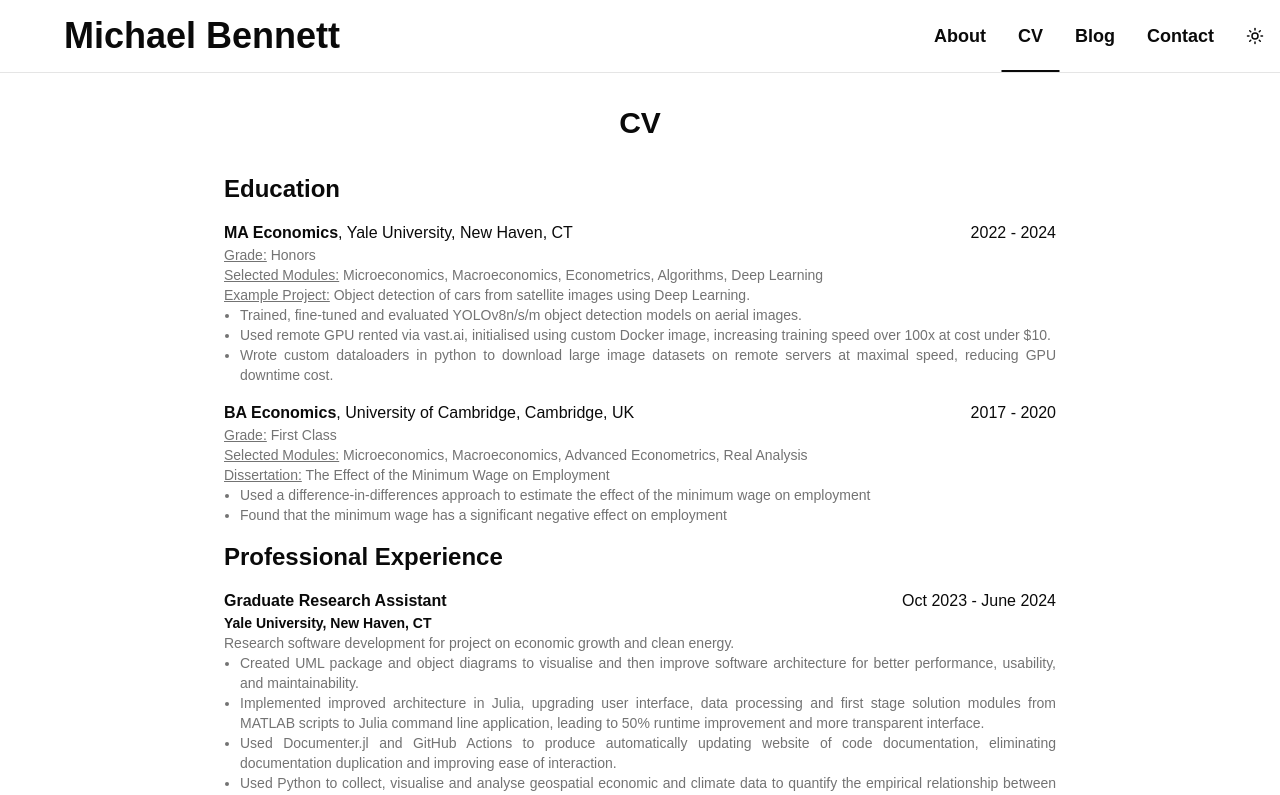
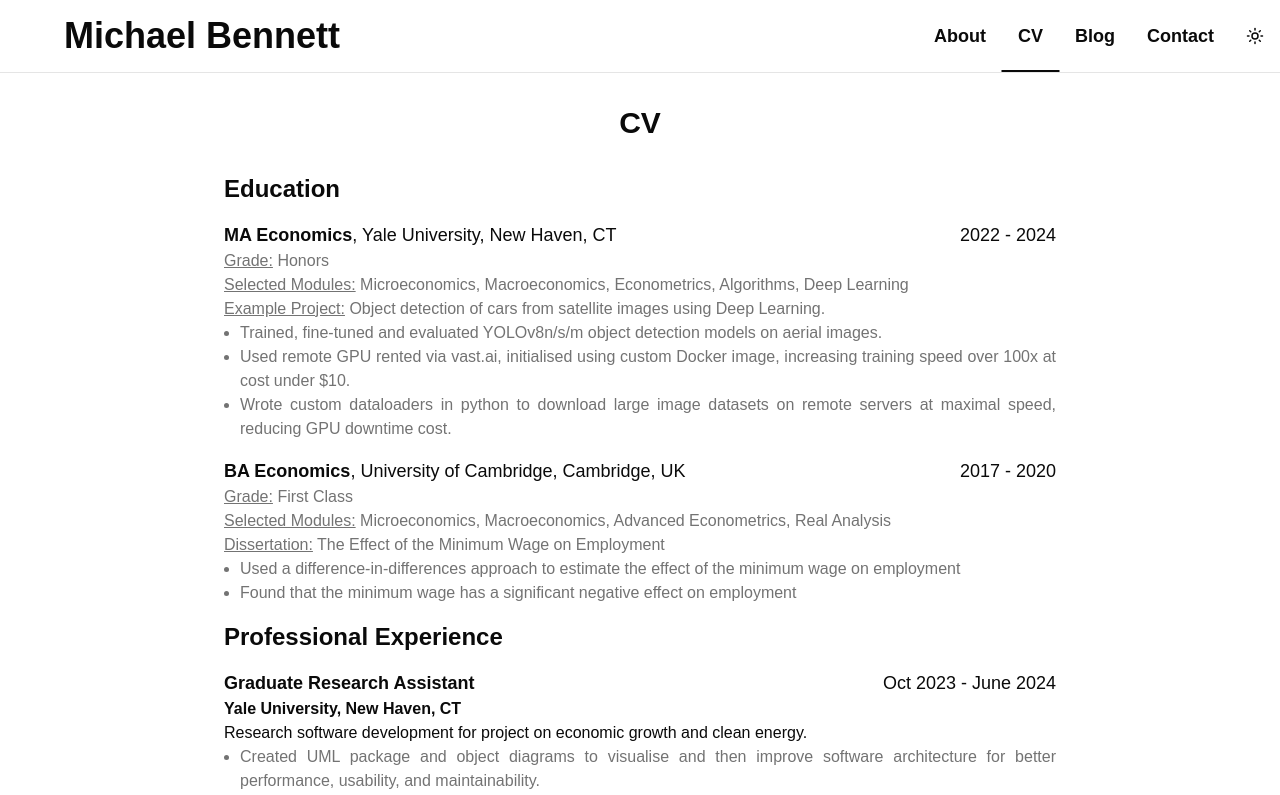
Before and after one commit to michaelbennett99/michaeldabennett.com, a Next.js app: page /cv in a window 1280 px wide. Shown: the top 795 px of the page. Built offline with nearby package versions, Linux system fonts and the light colour scheme.

Commit message:
change card formatting

```diff
--- a/src/app/cv/_components/bullets.tsx
+++ b/src/app/cv/_components/bullets.tsx
@@ -1,6 +1,10 @@
-export default function Bullets({ bullets }: { bullets: React.ReactNode[] }) {
+import { cn } from "@/lib/utils";
+
+export default function Bullets(
+  { bullets, className }: { bullets: React.ReactNode[], className?: string }
+) {
   return (
-    <div className="pl-4">
+    <div className={cn("pl-4", className)}>
       <ul className="list-disc list-outside">
         {bullets.map((bullet, index) => (
           <li key={index}>
--- a/src/app/cv/_components/education_card.tsx
+++ b/src/app/cv/_components/education_card.tsx
@@ -26,7 +26,7 @@ export default function EducationCard({
 }: Props) {
   return (
     <div className="flex flex-col">
-      <header className="flex flex-row justify-between gap-2">
+      <header className="flex flex-row justify-between gap-2 text-lg">
         <h3>
           <strong>{degree}</strong>, {institution}, {location}
         </h3>
@@ -34,7 +34,7 @@ export default function EducationCard({
           {start_year} - {end_year}
         </p>
       </header>
-      <main className="flex flex-col text-sm text-muted-foreground">
+      <main className="flex flex-col text-base text-muted-foreground">
         {grade && (
           <p>
             <span className="underline">Grade:</span> {grade}
--- a/src/app/cv/_components/experience_card.tsx
+++ b/src/app/cv/_components/experience_card.tsx
@@ -22,7 +22,7 @@ export default function ExperienceCard({
   return (
     <div className="flex flex-col">
       <header className="flex flex-col">
-        <div className="flex flex-row justify-between gap-2">
+        <div className="flex flex-row justify-between gap-2 text-lg">
           <h3>
             <strong>{title}</strong>
           </h3>
@@ -30,13 +30,13 @@ export default function ExperienceCard({
             {start_date} - {end_date}
           </p>
         </div>
-        <p className="text-sm">
+        <p className="text-base">
           <strong>{employer}, {location}</strong>
         </p>
       </header>
-      <main className="flex flex-col text-sm text-muted-foreground">
+      <main className="flex flex-col text-base">
         <p>{description}</p>
-        <Bullets bullets={bullets} />
+        <Bullets bullets={bullets} className="text-muted-foreground" />
       </main>
     </div>
   );
```
